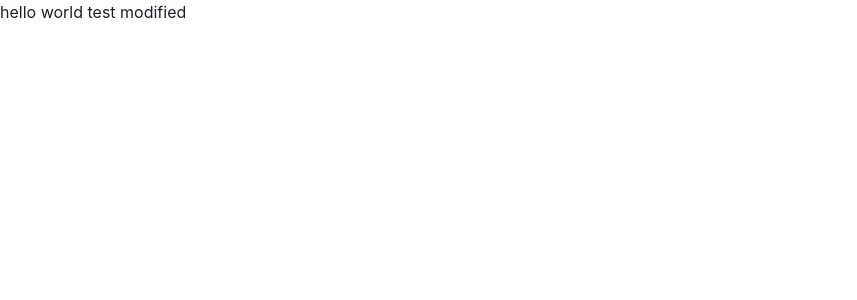
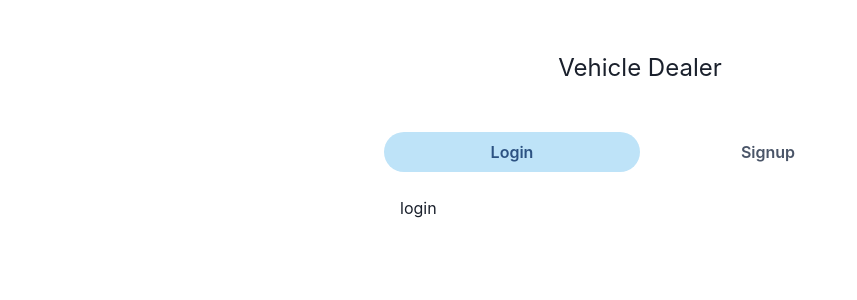
Before and after one commit to tyhuang06/vehicle_dealer_client, a React (Create React App) app: page / in a window 1280 px wide. Shown: the top 300 px of the page, without its empty margins (0-857 px from the left). Built offline with nearby package versions, Linux system fonts and the light colour scheme.

Commit message:
feat(home): added a basic homepage for auth

```diff
--- a/src/pages/HomePage.js
+++ b/src/pages/HomePage.js
@@ -1,7 +1,34 @@
 import React from 'react';
+import {
+	Container,
+	Text,
+	Tabs,
+	TabList,
+	TabPanels,
+	Tab,
+	TabPanel,
+} from '@chakra-ui/react';
 
 const HomePage = () => {
-	return <div>hello world test modified</div>;
+	return (
+		<Container maxW="xl" className="flex flex-col items-center">
+			<div className="flex bg-white w-full justify-center p-3 rounded-md h-fit mt-10 mb-5">
+				<Text className="text-2xl">Vehicle Dealer</Text>
+			</div>
+			<div className="flex bg-white w-full p-4 rounded-md">
+				<Tabs variant="soft-rounded" className="w-full">
+					<TabList className="mb-2 flex">
+						<Tab className="w-full focus:shadow-none">Login</Tab>
+						<Tab className="w-full focus:shadow-none">Signup</Tab>
+					</TabList>
+					<TabPanels>
+						<TabPanel>login</TabPanel>
+						<TabPanel>signup</TabPanel>
+					</TabPanels>
+				</Tabs>
+			</div>
+		</Container>
+	);
 };
 
 export default HomePage;
--- a/tailwind.config.js
+++ b/tailwind.config.js
@@ -1,8 +1,8 @@
 /** @type {import('tailwindcss').Config} */
 module.exports = {
-  content: [],
-  theme: {
-    extend: {},
-  },
-  plugins: [],
-}
+	content: ['./src/**/*.{js,jsx,ts,tsx}'],
+	theme: {
+		extend: {},
+	},
+	plugins: [],
+};
```
